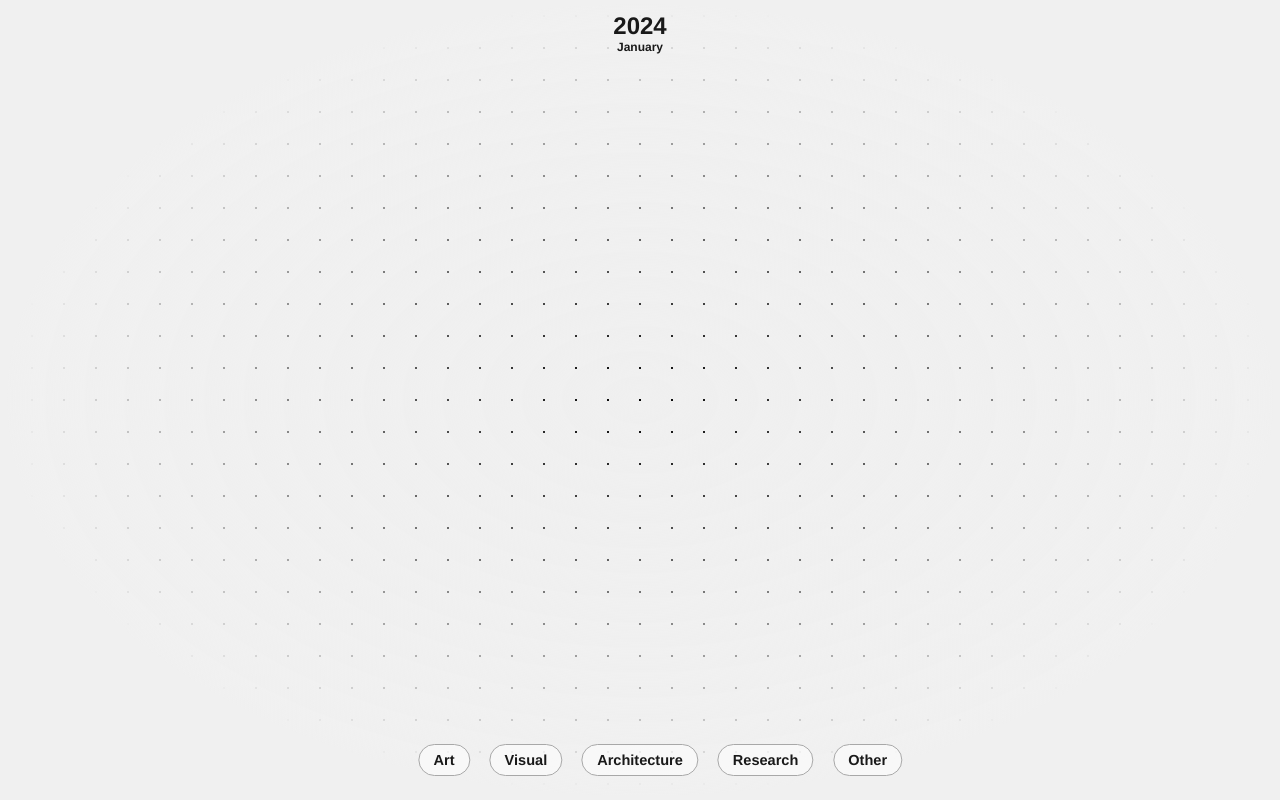
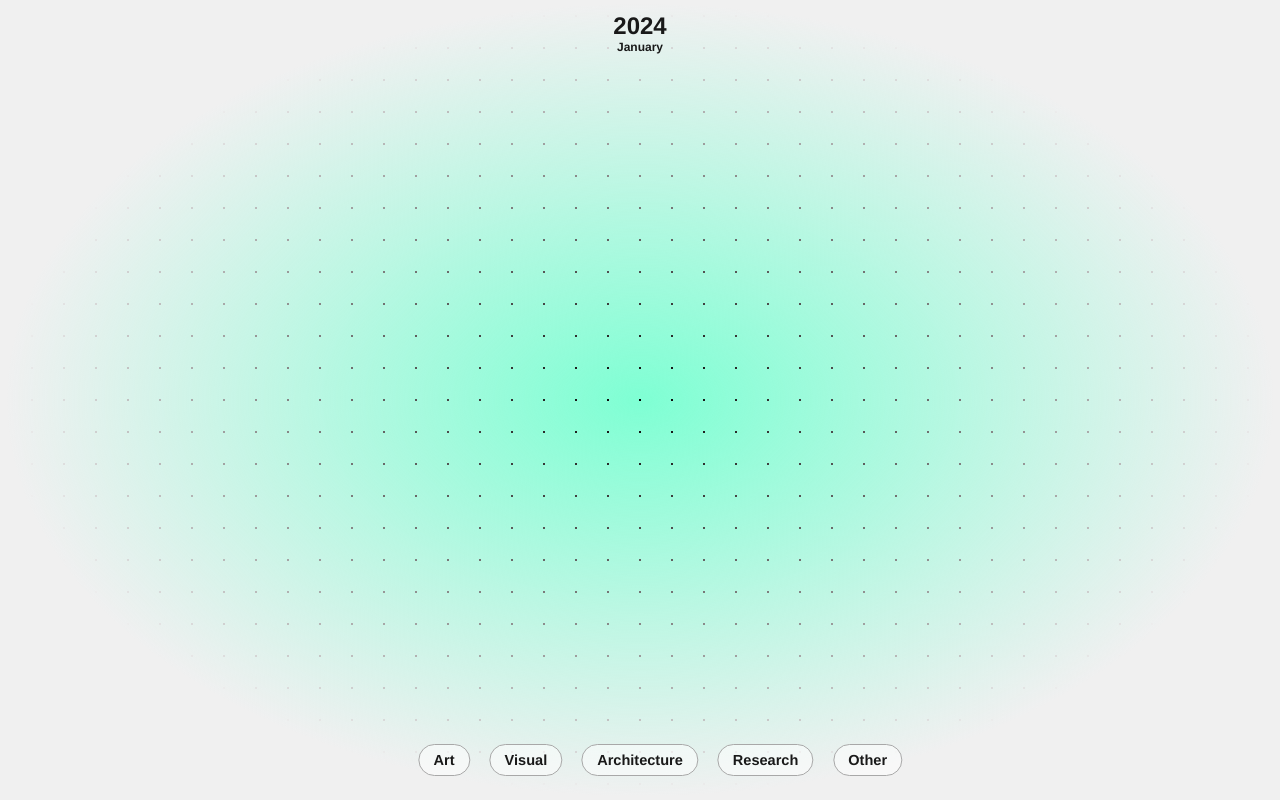
Before and after one commit to tvpublictv/alvaromieres, a plain HTML site: page index.html in a window 1280 px wide. Shown: the top 800 px of the page. Drawn offline with Linux system fonts and the light colour scheme.

Commit message:
Add files via upload

```diff
--- a/index.html
+++ b/index.html
@@ -48,14 +48,13 @@
 
         </header>
 
-        <!-- Elipse mask overlay -->
-        <div class="scrollable-content"></div>
 
         <!-- Elipse mask overlay -->
         <div class="gradient-overlay"></div>
 
         <!-- Circle Pattern -->
         <div id="circle-pattern" class="circle disabled"></div>
+        <div class="background"></div>
 
         <!-- AYUDAS -->
         <div class="verticalline"></div>
@@ -67,6 +66,13 @@
     <!-- SCRIPTS -->
 
     <script>
+
+
+        // Disable the right-click Context menu
+        document.addEventListener('contextmenu', function(event) {
+            event.preventDefault();
+        });
+
 
 
 
@@ -94,9 +100,6 @@
             animateLoadingBar();
 
 
-
-
-
             //Loading screen Fade Out
             setTimeout(function () {
                 document.getElementById('loading-screen').classList.add('fade-out');
@@ -108,8 +111,8 @@
                     document.querySelector('header').style.display = 'flex';
 
 
-                }, 1000);
-            }, 2000);
+                }, 500);
+            }, 2500);
 
 
             setTimeout(function () {
@@ -117,12 +120,10 @@
                 const patternSize = document.getElementById('circle-pattern');
                     patternSize.style.width = '120vw';  // Change width
                     patternSize.style.height = '500vh'; //hay que poner 100 mas
-                const arreglo = -10 * (window.innerWidth / 100);
-                    patternSize.style.left = arreglo + 'px';
 
-                    setupMovementHandlers();
+                    setTimeout(setupMovementHandlers, 0)
 
-            }, 4000);
+            }, 4500);
         };
 
         // Reset scroll position before the page is unloaded (for refresh)
@@ -215,6 +216,7 @@
 
 
 
+
         // --- DATE ---
 
         const startYear = 2024;
@@ -294,22 +296,22 @@
             let scrollSpeedX = 0;
             let targetScrollSpeedY = 0;
             let targetScrollSpeedX = 0;
-            const acceleration = 0.01;
-            const deceleration = 0.99; // Standard deceleration
+            const acceleration = 0.15;
+            const deceleration = 0.98;
             const edgeDeceleration = 0.97; // Stronger deceleration when at edges
-            const minDeceleration = 0.01; // Minimum speed before clamping to zero
+            const minDeceleration = 0.2; // Minimum speed before clamping to zero
 
-            // Define maximum scrolling speed based on the minimum of 5vw and 5vh
-            const maxScrollSpeed = Math.min(5 * window.innerWidth / 100, 5 * window.innerHeight / 100); // Max scrolling speed in pixels
+            // Maximum scrolling speed
+            const maxScrollSpeed = Math.min(window.innerWidth / 75,window.innerHeight / 75); // Max scrolling speed in pixels
 
-            // Define different thresholds for early deceleration
-            const topThreshold = 20 * (window.innerHeight / 100);
+            // Thresholds for early deceleration
+            const topThreshold = 0 * (window.innerHeight / 100);
             const bottomThreshold = -80 * (window.innerHeight / 100); // -100 would be 0
             const sideThreshold = 15 * (window.innerWidth / 100);
 
             function startDrag(e) {
                 isDragging = true;
-                // Use clientY/clientX for mouse events, or changed touches[0] for touch events
+
                 startY = e.touches ? e.touches[0].clientY : e.clientY;
                 startX = e.touches ? e.touches[0].clientX : e.clientX;
             }
@@ -326,9 +328,9 @@
                 startY = e.touches ? e.touches[0].clientY : e.clientY;
                 startX = e.touches ? e.touches[0].clientX : e.clientX;
 
-                // Apply the vertical speed factor to increase Y speed
-                targetScrollSpeedY = deltaY * 1;
-                targetScrollSpeedX = deltaX * 1;
+                // Speed factors
+                targetScrollSpeedY = deltaY * 3.6;
+                targetScrollSpeedX = deltaX * 3.6;
             }
 
             function smoothScroll() {
@@ -340,23 +342,23 @@
                 const documentHeight = document.body.scrollHeight;
                 const documentWidth = document.body.scrollWidth;
 
-                // Implement early deceleration when approaching the edges with different thresholds
+                // Implement early deceleration when approaching the edges
                 if (scrollTop <= topThreshold && scrollSpeedY < 0) {
-                    scrollSpeedY *= 0.7; // Stronger deceleration when scrolling up close to the top
+                    scrollSpeedY *= 0.9; // Top
                 }
                 if (scrollTop + windowHeight >= documentHeight - bottomThreshold && scrollSpeedY > 0) {
-                    scrollSpeedY *= 0.7; // Stronger deceleration when scrolling down close to the bottom
+                    scrollSpeedY *= 0.7; // Bottom
                 }
                 if (scrollLeft <= sideThreshold && scrollSpeedX < 0) {
-                    scrollSpeedX *= 0.7; // Stronger deceleration when scrolling left close to the left edge
+                    scrollSpeedX *= 0.7; // Left edge
                 }
                 if (scrollLeft + windowWidth >= documentWidth - sideThreshold && scrollSpeedX > 0) {
-                    scrollSpeedX *= 0.7; // Stronger deceleration when scrolling right close to the right edge
+                    scrollSpeedX *= 0.7; // Right edge
                 }
 
-                // Apply faster vertical speed reduction when near the left or right edges
+                // Stronger deceleration to vertical speed
                 if (scrollLeft <= sideThreshold || scrollLeft + windowWidth >= documentWidth - sideThreshold) {
-                    scrollSpeedY *= edgeDeceleration; // Apply stronger deceleration to vertical speed
+                    scrollSpeedY *= edgeDeceleration;
                 }
 
                 if (isDragging) {
@@ -399,11 +401,6 @@
 
             smoothScroll();
         }
-
-        // Call the function to set up event handlers
-        setupMovementHandlers();
-
-
 
 
 
@@ -471,7 +468,7 @@
 
         // --- LOG ---
         const Display = document.querySelector('.display');
-        Display.textContent = `${0}`;
+        Display.textContent = ``;
 
     </script>
 </body>
--- a/styles.css
+++ b/styles.css
@@ -72,6 +72,9 @@ body {
 #content{
     opacity: 0;
     transition: opacity 0.3s ease-in-out;
+    position: relative;
+    width: 100%;
+    height: 100%;
 }
 #content.fade-in{
     opacity: 1;
@@ -153,7 +156,7 @@ nav{
 
 .pill:hover {
     background-color: rgba(25, 25, 25, 0.95);
-    transform: scale(1.05);
+    transform: scale(0.93);
     border-color: black;
     color: white;
 }
@@ -179,12 +182,7 @@ nav{
 }
 
 
-/* Scrollable content */
-.scrollable-content {
-    height: 400vh;
-    width: 120vw;
-    cursor: move;
-}
+
 
 /* Elipse overlay */
 .gradient-overlay {
@@ -201,20 +199,20 @@ nav{
     background: radial-gradient(rgba(240, 240, 240, 0) 0%, rgba(240, 240, 240, 1) 70%);
     pointer-events: none;
     z-index: 1000;
-    animation: zoomGrid 2s forwards 2s;
+    animation: zoomGrid 2s forwards 2.5s;
 }
 
 
 /* Background */
 .circle {
     position: absolute;
-    z-index: -9;
+    z-index: 1;
     top: 0;
-    left: 10vw;
+    left: 0vw;
     height: 100vh;
-    width: 100vw;
+    width: 120vw;
 
-    background-color: rgba(0, 100, 0, 0);
+    background-color: rgba(255, 255, 255, 0); /*las drop shadows no funcionan*/
     background-image: radial-gradient(black min(0.12vw, 0.12vh), transparent min(0.15vw, 0.15vh));
     background-size: min(4vw, 4vh) min(4vw, 4vh);
 
@@ -222,11 +220,22 @@ nav{
     animation-timeline: auto;
     animation-range-start: normal;
     animation-range-end: normal;
-    animation: 2s ease 2s 1 normal forwards running zoomGrid;
+    animation: 2s ease 2.5s forwards zoomGrid;
 
     filter: drop-shadow(#a6a6a6 0px 0px 0px);
     background-position: center center;
 
+}
+
+.background {
+    position: fixed;
+    height: 100vh;
+    width: 100vw;
+    top: 0;
+    left: 0;
+    pointer-events: none;
+    background-color: aquamarine;
+    z-index: -1;
 }
 
 
```
